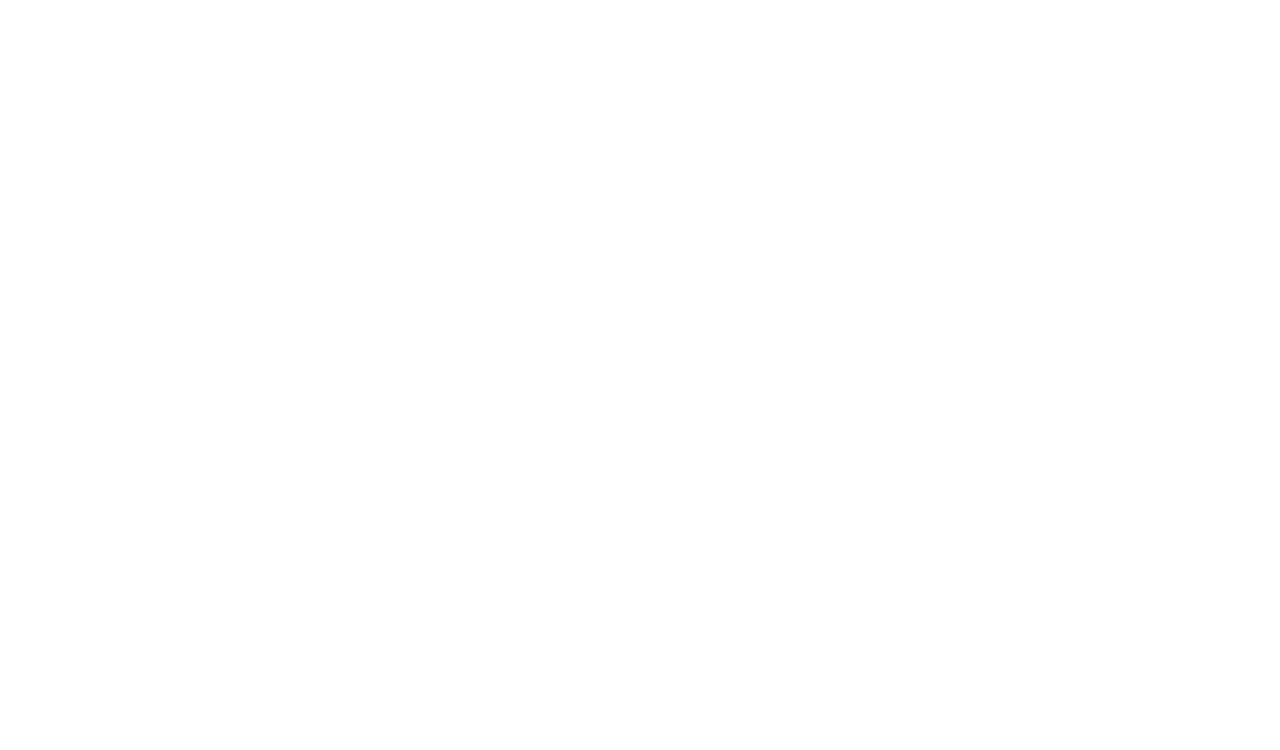
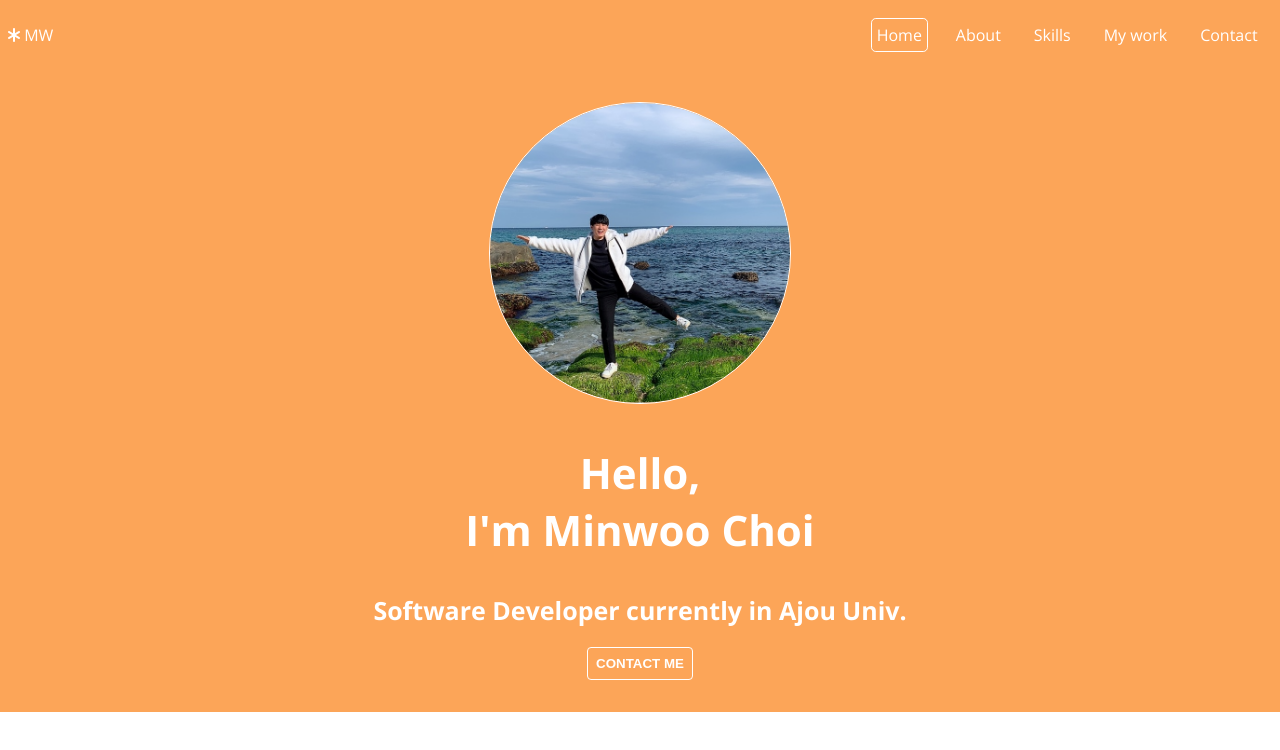
Before and after one commit to woasidh/myPortfolio, a plain HTML site: page index.html in a window 1280 px wide. Drawn offline with nearby package versions, Linux system fonts and the light colour scheme.

Commit message:
Home updated

```diff
--- a/index.html
+++ b/index.html
@@ -15,7 +15,31 @@
 </head>
 
 <body>
-
+    <!-- Home -->
+    <section id="Home">
+        <nav class="navbar">
+            <div class="navbar__logo">
+                <i class="fas fa-asterisk"></i>
+                <a href="#">MW</a>
+            </div>
+            <div class="navbar__menu">
+                <ul class="navbar__menu">
+                    <li class="navbar__menu__items active">Home</li>
+                    <li class="navbar__menu__items">About</li>
+                    <li class="navbar__menu__items">Skills</li>
+                    <li class="navbar__menu__items">My work</li>
+                    <li class="navbar__menu__items">Contact</li>
+                </ul>
+            </div>
+        </nav>
+        <!-- homeContent -->
+        <div class="homeContent">
+            <img class="home__img" src="imgs/profile.png" alt="profile_img">
+            <h1 class="home__title">Hello,<br />I'm Minwoo Choi</h1>
+            <h2 class="home__description">Software Developer currently in Ajou Univ.</h2>
+            <button class="home__contact">CONTACT ME</button>
+        </div>
+    </section>
 </body>
 
 </html>
--- a/style.css
+++ b/style.css
@@ -0,0 +1,90 @@
+:root{
+    --font-large: 42px;
+    --font-medium: 25px;
+}
+
+body{
+    margin: 0;
+    font-family: 'Open Sans', sans-serif;
+}
+
+button{
+    background: transparent;
+    cursor: pointer;
+    outline: none;
+}
+/* Navbar */
+section#Home{
+    background-color: #fca558;
+
+}
+
+.navbar{
+    display: flex;
+    justify-content: space-between;
+    align-items: center;
+    padding: 0.5rem;
+}
+
+.navbar__logo{
+    color: white;
+}
+
+a{
+    text-decoration: none;
+    color: white;
+}
+
+.navbar__menu{
+    list-style-type: none;
+}
+
+.navbar__menu__items{
+    display: inline;
+    margin: 0.6rem;
+    color: white;
+    padding: 0.3rem;
+    border-radius: 0.3rem;
+}
+
+.navbar__menu__items.active{
+    border : solid white 1px;
+}
+
+.navbar__menu__items:hover{
+    background-color: #d88d4b;
+}
+
+/* homeContent */
+.homeContent{
+    text-align: center;
+    padding: 2rem;
+}
+
+.home__img{
+    border : 0.5px solid white;
+    width: 300px;
+    height: 300px;
+    object-fit: cover;
+    object-position: center;
+    border-radius: 50%;
+}
+
+.home__title{
+    color: white;
+    font-size: var(--font-large);
+}
+
+.home__description{
+    color: white;
+    font-size : var(--font-medium);
+}
+
+.home__contact{
+    border: solid white 1px;
+    border-radius: 4px;
+    padding: 8px;
+    color: white;
+    font-weight: bold;
+
+}
```
Also changed, not shown: imgs/home_background.png (added), imgs/profile.PNG (added).
